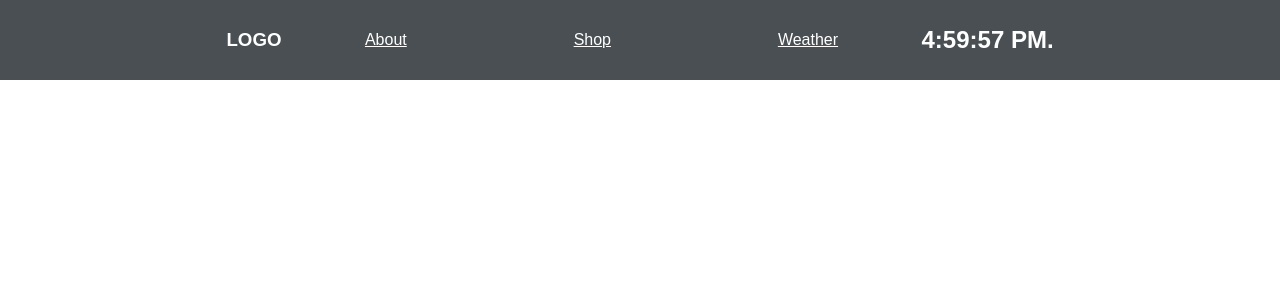
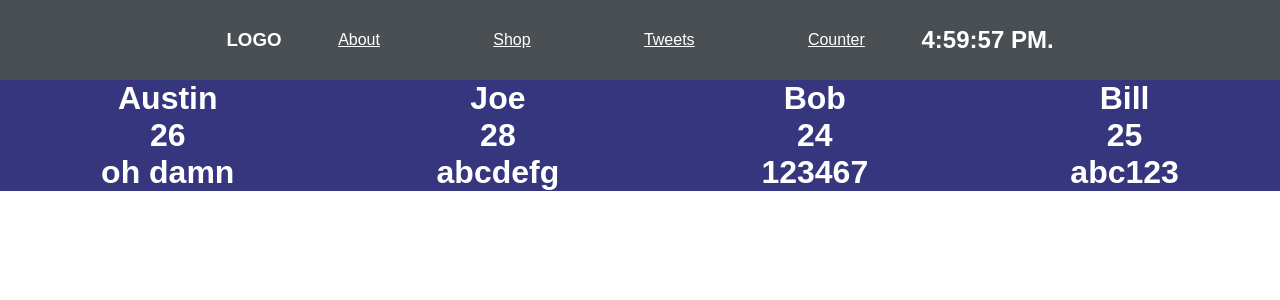
Before and after one commit to asvarnon/learning-React-redux, a React (Create React App) app in the folder practice-react-project/: page /tweets in a window 1280 px wide. Shown: the top 300 px of the page. Built offline with nearby package versions, Linux system fonts and the light colour scheme.

Commit message:
understanding function components and states

```diff
--- a/practice-react-project/src/App.css
+++ b/practice-react-project/src/App.css
@@ -24,6 +24,21 @@ nav {
   text-decoration: none;
 }
 
+.tweets {
+  background-color: #36367e;
+  display: flex;
+  justify-content: space-around;
+  align-items: center;
+  color: white;
+}
+
+.counter {
+  background-color: #48c4ab;
+  display: flex;
+  flex-direction: column;
+  justify-content: center;
+  align-items: center;
+}
 
 
 /*~~~~~~~~~~~~~~~~~~~~~~~~~~~~~~~Default React CSS below~~~~~~~~~~~~~~~~~~~~~~~~*/
--- a/practice-react-project/src/App.js
+++ b/practice-react-project/src/App.js
@@ -7,12 +7,15 @@ import About from './components/About';
 import Shop from './components/Shop';
 import Nav from './components/Nav-Example';
 import Item from './components/Item-detail';
+import Tweets from './components/tweets';
+import Counter from './components/Counter';
 import Weather from './components/Weather-forecast';
 
 
 
 
 function App() {
+
   return (
       <Router>
           <div className='App'>
@@ -21,17 +24,13 @@ function App() {
                   <Route path='/' exact component={Home}/>
                   <Route path='/about' exact component={About} />
                   <Route path='/shop' exact component={Shop} />
-                  <Route path='/weather' exact component={Weather}/>
+                  {/*<Route path='/weather' exact component={Weather}/>*/}
+                  <Route path='/tweets' exact component={Tweets}/>
+                  <Route path='/counter' exact component={Counter}/>
                   <Route path='/shop/:id' component={Item} />
               </Switch>
           </div>
       </Router>
-      // <Router>
-      //     <Clock />
-      //     <Switch>
-      //         <Route path='/' />
-      //     </Switch>
-      // </Router>
   );
 }
 
--- /dev/null
+++ b/practice-react-project/src/components/Counter.js
@@ -0,0 +1,31 @@
+import React, {useState} from 'react';
+import {Link} from 'react-router-dom'
+
+function Counter() {
+
+    //can use this state in place of variable starting point, ex) use this instead of const counter = 0
+    const [counter, setCounter] = useState(0)
+    //above saying counter = 0,
+
+    const increment =() => {
+        //use the given function setCounter to write out a function. prev refers to previous state.
+        // the initial state is being passed as the argument for the starting point.
+        setCounter(prevState => prevState+ 1);
+    }
+
+    const decrement = () => {
+        setCounter(prevState => prevState -1);
+    }
+    //TODO: @38:11
+
+    return (
+        <div className='counter'>
+            <h1>Hello</h1>
+            <h2>Counter: {counter}</h2>
+            <button onClick={increment}>UP</button>
+            <button onClick={decrement}>DOWN</button>
+        </div>
+    )
+}
+
+export default Counter;
--- a/practice-react-project/src/components/DailyForecast.js
+++ b/practice-react-project/src/components/DailyForecast.js
@@ -1,20 +1,19 @@
-import React, {useEffect, useState} from 'react';
+import React from "react";
 
 export default class DailyForecast extends React.Component {
+    constructor(props) {
+        super(props);
 
-    state = {
-        loading: true,
-        weather: null
     }
 
-    async componentDidMount() {
-        const home = [-96.8084, 27.7799]; //lng, lat
-        const url = `https://api.openweathermap.org/data/2.5/onecall?lat=${home[1]}&lon=${home[0]}&appid=${process.env.REACT_APP_WEATHER_KEY}`;
-        const response = await fetch(url);
-        const data = await response.json();
-        this.setState({weather: data, loading: false})
-        console.log(data);
-    }
+
+    // async componentDidMount() {
+    //     const home = [-96.8084, 27.7799]; //lng, lat
+    //     const url = `https://api.openweathermap.org/data/2.5/onecall?lat=${home[1]}&lon=${home[0]}&appid=${process.env.REACT_APP_WEATHER_KEY}`;
+    //     const response = await fetch(url);
+    //     const data = await response.json();
+    //     console.log(data);
+    // }
 
 
 
@@ -22,8 +21,8 @@ export default class DailyForecast extends React.Component {
         return(
             <div>
                 <div>
-                    <div>{this.state.weather.daily[0].humidity}</div>
-                    <DailyForecast />
+                    <h1>Day 1</h1>
+                    <div>{this.props.day}</div>
                 </div>
             </div>
         );
--- a/practice-react-project/src/components/Nav-Example.js
+++ b/practice-react-project/src/components/Nav-Example.js
@@ -20,8 +20,11 @@ function Nav() {
                 <Link style={navStyle} to='/shop'>
                     <li>Shop</li>
                 </Link>
-                <Link style={navStyle} to='/weather'>
-                    <li>Weather</li>
+                <Link style={navStyle} to='/tweets'>
+                    <li>Tweets</li>
+                </Link>
+                <Link style={navStyle} to='/counter'>
+                    <li>Counter</li>
                 </Link>
             </ul>
             <Clock />
--- a/practice-react-project/src/components/Weather-forecast.js
+++ b/practice-react-project/src/components/Weather-forecast.js
@@ -3,11 +3,14 @@ import {Link} from 'react-router-dom';
 import DailyForecast from "./DailyForecast";
 
 export default class Weather extends React.Component {
+    constructor() {
+        super();
+        this.state = {
+            loading: true,
+            weather: null
+        }
+    }
 
-    state = {
-        loading: true,
-        weather: null
-    }
 
     async componentDidMount() {
         const home = [-96.8084, 27.7799]; //lng, lat
@@ -36,8 +39,8 @@ export default class Weather extends React.Component {
                     <div>loading...</div>)
                     : (
                         <div>
-                            <div>{this.state.weather.daily[0].humidity}</div>
-                            <DailyForecast />
+                            {/*<div>{this.state.weather.daily[0].humidity}</div>*/}
+                            <DailyForecast day={this.state.weather.daily[0]} />
                         </div>
                     )}
             </div>
--- /dev/null
+++ b/practice-react-project/src/components/tweet.js
@@ -0,0 +1,17 @@
+import React from 'react';
+import {Link} from 'react-router-dom'
+
+
+function Tweet (props) {
+
+
+    return(
+        <div>
+            <h1>{props.name}</h1>
+            <h1>{props.age}</h1>
+            <h1>{props.tweet}</h1>
+        </div>
+    )
+};
+
+export default Tweet
--- /dev/null
+++ b/practice-react-project/src/components/tweets.js
@@ -0,0 +1,24 @@
+import React from 'react';
+import Tweet from './tweet'
+import {Link} from 'react-router-dom'
+
+
+function Tweets () {
+    const tweets = [
+        {name: 'Austin', age: 26, tweet: 'oh damn'},
+        {name: 'Joe', age: 28, tweet: 'abcdefg'},
+        {name: 'Bob', age: 24, tweet: '123467'},
+        {name: 'Bill', age: 25, tweet: 'abc123'},
+        ];
+
+
+    return(
+        <div className='tweets'>
+            {tweets.map(tweet => (
+                <Tweet name={tweet.name} age={tweet.age} tweet={tweet.tweet}/>
+            ))}
+        </div>
+    )
+};
+
+export default Tweets
```
